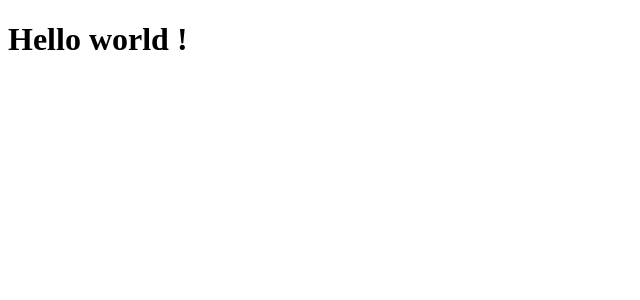
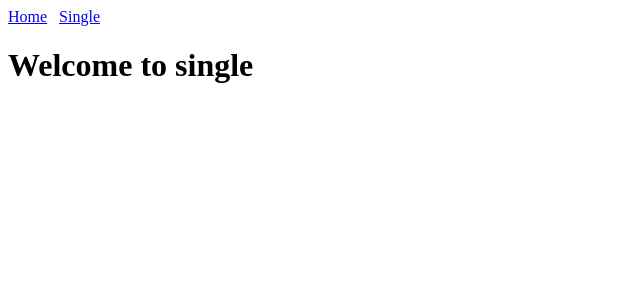
Before and after one commit to danielskiala/demo-app-angular, an Angular app: page /single in a window 1280 px wide. Before the commit this address led to /. Shown: the top 300 px of the page, without its empty margins (0-640 px from the left). Built offline with nearby package versions, Linux system fonts and the light colour scheme.

Commit message:
Add HomePage and SinglePage on AppRouting

```diff
--- a/src/app/app-routing.module.ts
+++ b/src/app/app-routing.module.ts
@@ -1,7 +1,13 @@
-import { NgModule } from '@angular/core';
+import { NgModule, Component } from '@angular/core';
 import { RouterModule, Routes } from '@angular/router';
+import { HomeComponent } from './home/home.component';
+import { SingleComponent } from './single/single.component';
 
-const routes: Routes = [];
+const routes: Routes = [
+  {path: '', redirectTo:"home", pathMatch: "full"},
+  {path: "home", component:HomeComponent},
+  {path: "single", component:SingleComponent}
+];
 
 @NgModule({
   imports: [RouterModule.forRoot(routes)],
--- a/src/app/app.component.html
+++ b/src/app/app.component.html
@@ -1,2 +1,6 @@
-<h1>Hello world !</h1>
+<div>
+  <a routerLink="home">Home</a>
+  &nbsp;
+  <a routerLink="single">Single</a>
+</div>
 <router-outlet></router-outlet>
--- a/src/app/app.module.ts
+++ b/src/app/app.module.ts
@@ -3,10 +3,14 @@ import { BrowserModule } from '@angular/platform-browser';
 
 import { AppRoutingModule } from './app-routing.module';
 import { AppComponent } from './app.component';
+import { SingleComponent } from './single/single.component';
+import { HomeComponent } from './home/home.component';
 
 @NgModule({
   declarations: [
-    AppComponent
+    AppComponent,
+    SingleComponent,
+    HomeComponent
   ],
   imports: [
     BrowserModule,
--- /dev/null
+++ b/src/app/home/home.component.html
@@ -0,0 +1 @@
+<h1>Welcome to home</h1>
--- /dev/null
+++ b/src/app/home/home.component.ts
@@ -0,0 +1,15 @@
+import { Component, OnInit } from '@angular/core';
+
+@Component({
+  selector: 'app-home',
+  templateUrl: './home.component.html',
+  styleUrls: ['./home.component.css']
+})
+export class HomeComponent implements OnInit {
+
+  constructor() { }
+
+  ngOnInit(): void {
+  }
+
+}
--- /dev/null
+++ b/src/app/single/single.component.html
@@ -0,0 +1 @@
+<h1>Welcome to single</h1>
--- /dev/null
+++ b/src/app/single/single.component.ts
@@ -0,0 +1,15 @@
+import { Component, OnInit } from '@angular/core';
+
+@Component({
+  selector: 'app-single',
+  templateUrl: './single.component.html',
+  styleUrls: ['./single.component.css']
+})
+export class SingleComponent implements OnInit {
+
+  constructor() { }
+
+  ngOnInit(): void {
+  }
+
+}
```
Also changed, not shown: src/app/home/home.component.css (added), src/app/single/single.component.css (added).
